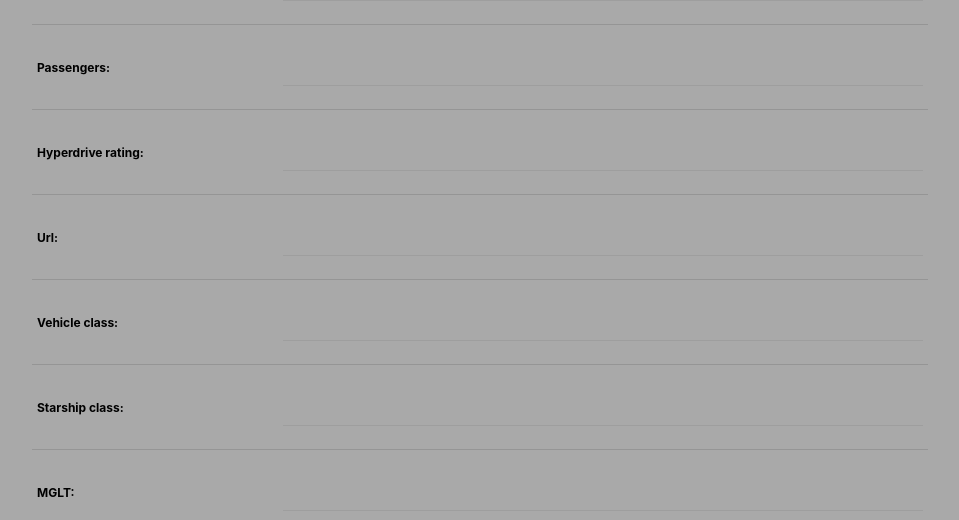
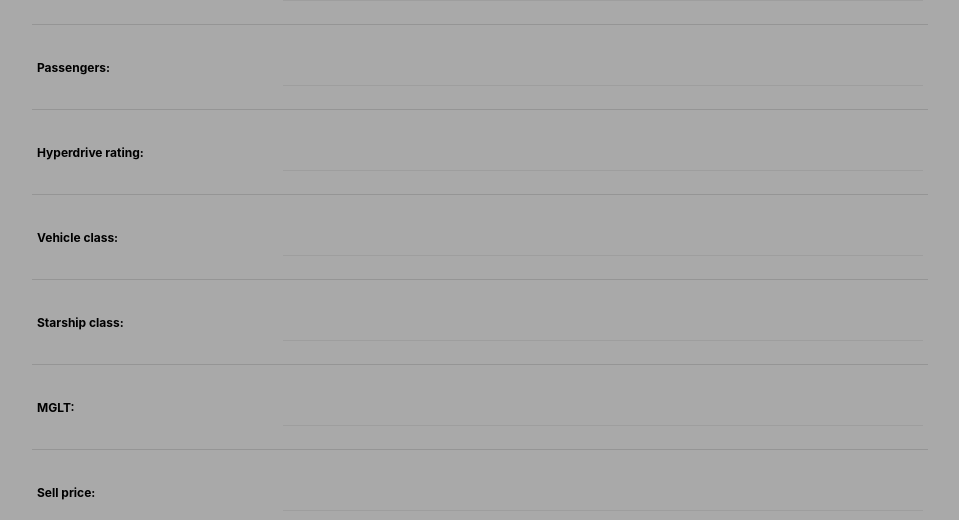
Before and after one commit to danny-shindel/spacecrafts, a Django app: template main_app/templates/main_app/craft_form.html in a window 1280 px wide. Shown: the part 940-1460 px from the top of the page, without its empty margins (160-1119 px from the left). Run offline with Django 3.2, Linux system fonts and the light colour scheme; the template is opened without the code that fills it: values that come from a table or form of the project are taken from there, others are empty.

Commit message:
hidden url

```diff
--- a/main_app/static/css/style.css
+++ b/main_app/static/css/style.css
@@ -30,3 +30,11 @@ label{
 .page-footer {
   background-color: darkolivegreen;
 }
+
+.col.s6 > form > p:nth-of-type(12) {
+  display:none;
+}
+
+.container > form > table > tbody > tr:nth-of-type(12) {
+  display:none;
+}
```
Also changed, not shown: main_app/forms.py (line endings or trailing spaces).
